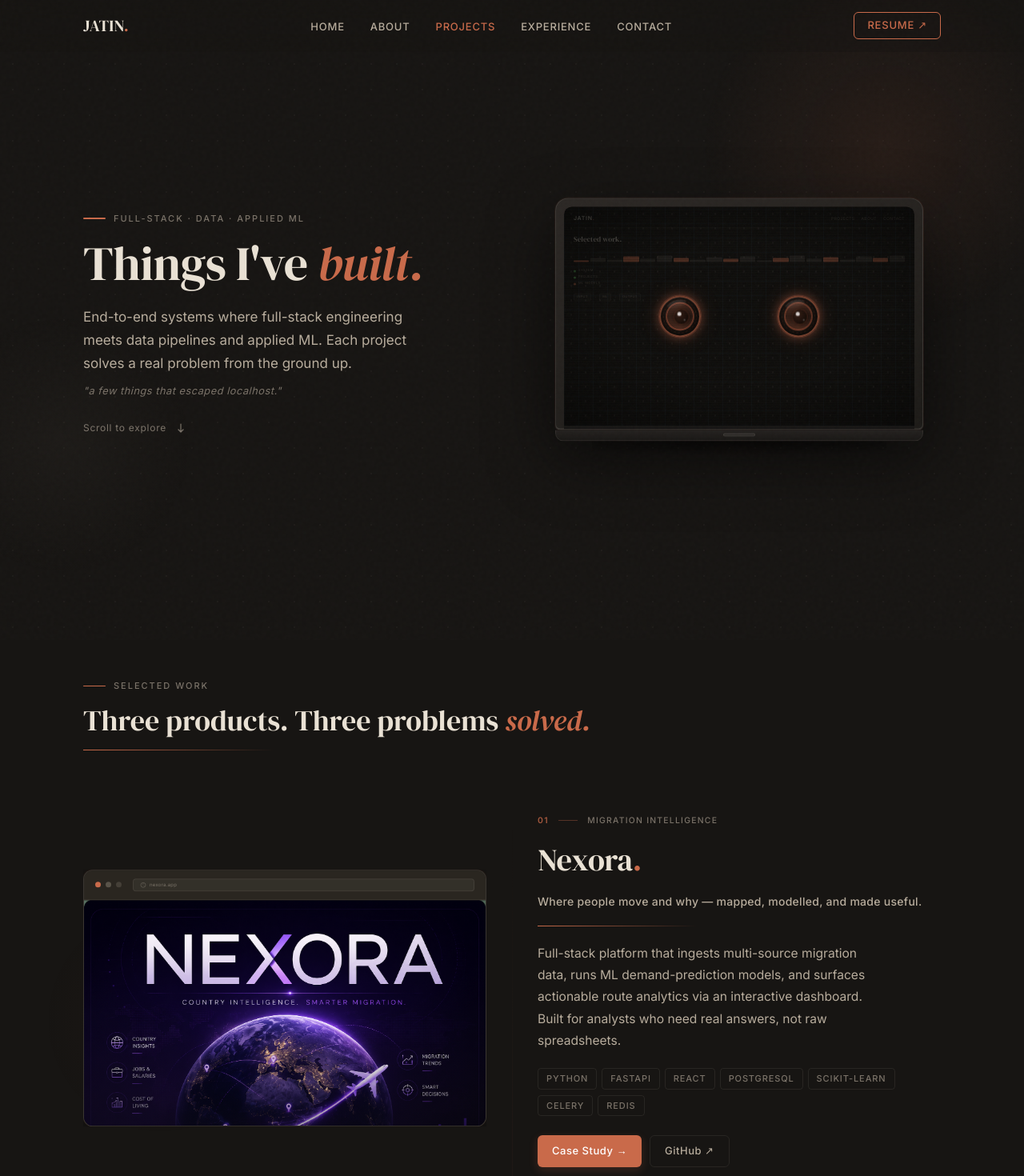
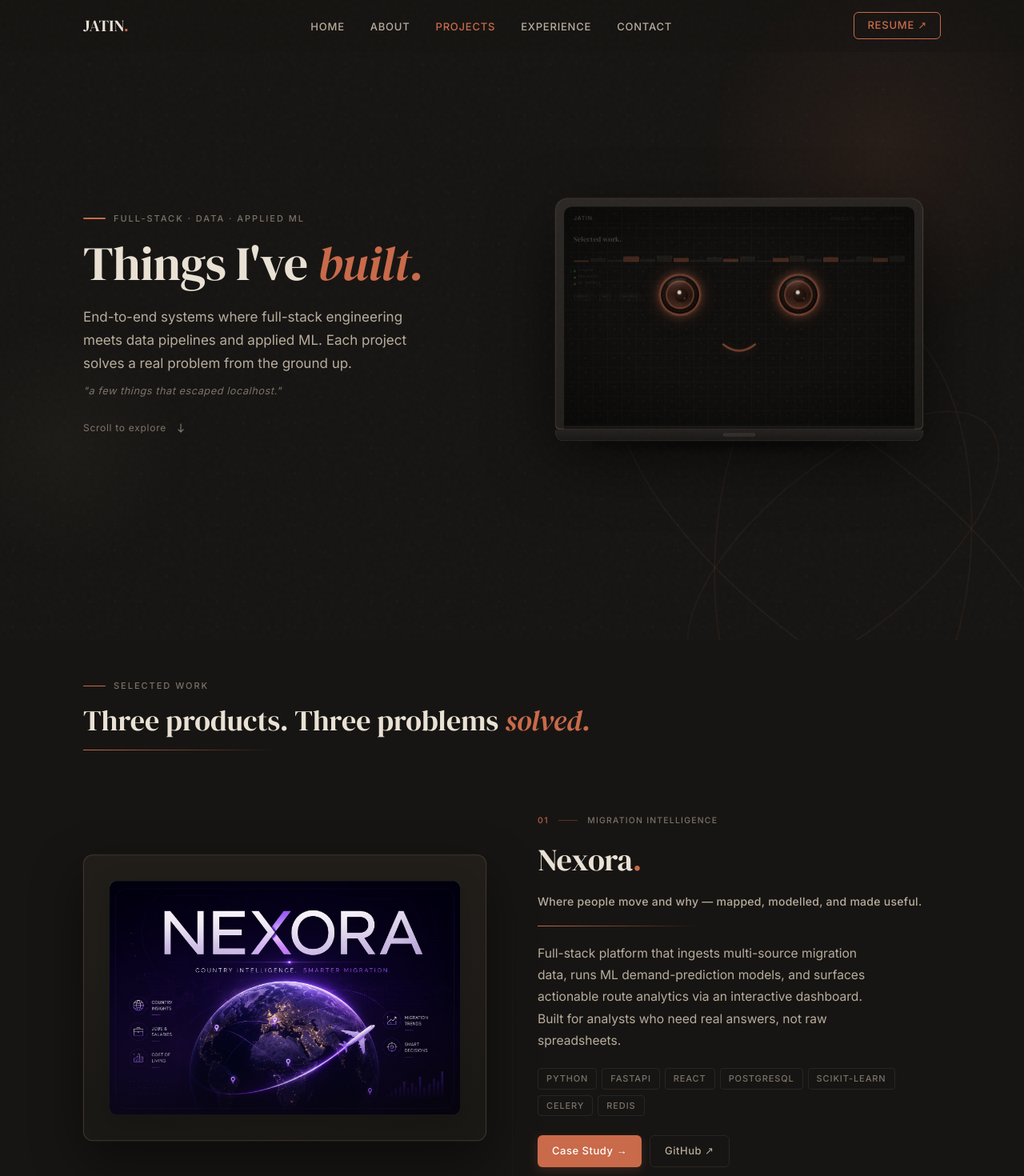
Before and after one commit to Jatin0422/Portfolio, a React app: page /projects in a window 1280 px wide. Shown: the top 1470 px of the page at 80% size. Built offline with nearby package versions, Linux system fonts and the light colour scheme; the HTML template or start-up script is replaced by a standard one.

Commit message:
finish project page

```diff
--- a/src/components/projects/LaptopEyes.jsx
+++ b/src/components/projects/LaptopEyes.jsx
@@ -241,18 +241,45 @@ export default function LaptopEyes() {
               backgroundImage: 'repeating-linear-gradient(0deg, rgba(0,0,0,0.12) 0px, rgba(0,0,0,0.12) 1px, transparent 1px, transparent 3px)',
             }} />
 
-            {/* ─ Eyes ─ */}
+            {/* ─ Face (Eyes + Smile) ─ */}
             <div style={{
               position: 'absolute',
               inset: 0,
               display: 'flex',
+              flexDirection: 'column',
               alignItems: 'center',
               justifyContent: 'center',
-              gap: '22%',
               zIndex: 15,
             }}>
-              <Eye px={px} py={py} id="eye-left" />
-              <Eye px={px} py={py} id="eye-right" />
+              <div style={{
+                display: 'flex',
+                alignItems: 'center',
+                justifyContent: 'center',
+                gap: '22%',
+                width: '100%',
+              }}>
+                <Eye px={px} py={py} id="eye-left" />
+                <Eye px={px} py={py} id="eye-right" />
+              </div>
+
+              {/* Smile */}
+              <svg
+                width="48"
+                height="22"
+                viewBox="0 0 48 22"
+                style={{
+                  marginTop: '32px',
+                  filter: 'drop-shadow(0 2px 6px rgba(201,106,74,0.35))'
+                }}
+              >
+                <path
+                  d="M 4 4 Q 24 20 44 4"
+                  fill="none"
+                  stroke="rgba(201,106,74,0.55)"
+                  strokeWidth="2.5"
+                  strokeLinecap="round"
+                />
+              </svg>
             </div>
 
             {/* Screen vignette */}
--- a/src/components/projects/ProjectCard.jsx
+++ b/src/components/projects/ProjectCard.jsx
@@ -12,7 +12,7 @@ const PROJECT_IMAGES = {
   rentwise: rentwiseImg,
 }
 
-/* ── Browser-frame container with real screenshot ─────────── */
+/* ── Visual container with real screenshot ─────────── */
 function ProjectMockup({ project }) {
   return (
     <div style={{
@@ -22,40 +22,14 @@ function ProjectMockup({ project }) {
       border: '1px solid var(--border-normal)',
       boxShadow: '0 24px 64px rgba(0,0,0,0.45), 0 0 0 1px rgba(201,106,74,0.06)',
       overflow: 'hidden',
+      position: 'relative',
+      padding: '32px',
     }}>
-      {/* Browser chrome */}
-      <div style={{
-        display: 'flex', alignItems: 'center', gap: '6px',
-        padding: '10px 14px',
-        borderBottom: '1px solid var(--border-subtle)',
-        background: 'var(--bg-raised)',
-      }}>
-        {['#C96A4A', '#B8AD9D55', '#7A726855'].map((c, i) => (
-          <span key={i} style={{ width: '7px', height: '7px', borderRadius: '50%', background: c }} />
-        ))}
-        <div style={{
-          flex: 1, marginLeft: '8px', height: '16px', borderRadius: '4px',
-          background: 'rgba(233,225,212,0.05)', border: '1px solid rgba(233,225,212,0.08)',
-          display: 'flex', alignItems: 'center', paddingLeft: '8px', gap: '4px',
-        }}>
-          <svg width="8" height="8" viewBox="0 0 8 8" aria-hidden="true">
-            <circle cx="4" cy="4" r="3" fill="none" stroke="rgba(122,114,104,0.5)" strokeWidth="1" />
-            <path d="M4 2v2l1 1" stroke="rgba(122,114,104,0.5)" strokeWidth="1" strokeLinecap="round" />
-          </svg>
-          <span style={{ fontSize: '6px', color: 'var(--text-muted)', letterSpacing: '0.04em', fontFamily: 'var(--font-sans)' }}>
-            {project.url}
-          </span>
-        </div>
-      </div>
-
-      {/* Screenshot */}
-      <div style={{ position: 'relative', aspectRatio: '16/9', overflow: 'hidden' }}>
       <img
         src={PROJECT_IMAGES[project.id]}
         alt={`${project.title} product screenshot`}
-          loading="eager"
-          decoding="async"
-          style={{ width: '100%', height: '100%', objectFit: 'cover', objectPosition: 'top center', display: 'block' }}
+        loading="lazy"
+        style={{ width: '100%', height: 'auto', display: 'block', borderRadius: '8px', boxShadow: '0 8px 32px rgba(0,0,0,0.2)' }}
         onError={e => { e.currentTarget.style.outline = '2px solid red'; console.error('IMG FAILED:', e.currentTarget.src) }}
       />
       {/* Vignette */}
@@ -63,7 +37,6 @@ function ProjectMockup({ project }) {
         position: 'absolute', inset: 0, pointerEvents: 'none',
         background: 'radial-gradient(ellipse 100% 100% at 50% 0%, transparent 55%, rgba(14,13,11,0.35) 100%)',
       }} />
-      </div>
     </div>
   )
 }
@@ -132,9 +105,6 @@ export default function ProjectCard({ project, index }) {
   const imgCol  = isEven ? '1' : '2'
   const textCol = isEven ? '2' : '1'
 
-  // Clip direction: image slides in from left (even) or right (odd)
-  const clipFrom = isEven ? 'inset(0 100% 0 0)' : 'inset(0 0 0 100%)'
-
   // Text slides in from right (even) or left (odd)
   const textX = isEven ? 40 : -40
 
@@ -168,10 +138,10 @@ export default function ProjectCard({ project, index }) {
       {/* ── Image panel ── */}
       <motion.div
         style={{ y: mockupY, gridColumn: imgCol, gridRow: '1', zIndex: 1 }}
-        initial={{ opacity: 0, clipPath: clipFrom }}
-        whileInView={{ opacity: 1, clipPath: 'inset(0 0% 0 0%)' }}
+        initial={{ opacity: 0, x: isEven ? -40 : 40 }}
+        whileInView={{ opacity: 1, x: 0 }}
         viewport={{ once: false, amount: 0.2 }}
-        transition={{ duration: 0.85, ease: [0.19, 1, 0.22, 1] }}
+        transition={{ duration: 0.8, delay: 0.1, ease: [0.19, 1, 0.22, 1] }}
         className="project-visual"
       >
         <ProjectMockup project={project} />
--- a/src/components/projects/ProjectsHero.jsx
+++ b/src/components/projects/ProjectsHero.jsx
@@ -45,6 +45,15 @@ export default function ProjectsHero() {
         background: 'radial-gradient(circle, rgba(184,173,157,0.04) 0%, transparent 65%)',
         pointerEvents: 'none', y: y2,
       }} />
+      <div className="projects-orbits" aria-hidden="true">
+        <svg viewBox="0 0 800 600" fill="none" role="presentation">
+          <g>
+            <ellipse cx="400" cy="300" rx="360" ry="132" transform="rotate(-18 400 300)" />
+            <ellipse cx="400" cy="300" rx="318" ry="168" transform="rotate(38 400 300)" />
+            <ellipse cx="400" cy="300" rx="250" ry="108" transform="rotate(84 400 300)" />
+          </g>
+        </svg>
+      </div>
 
       {/* Content grid */}
       <div
--- a/src/styles/index.css
+++ b/src/styles/index.css
@@ -83,6 +83,15 @@ body::after {
 @keyframes orbitSpinReverse {
   from { transform: rotate(0deg); }
   to   { transform: rotate(-360deg); }
+}
+
+@keyframes projectsOrbitEnter {
+  from { opacity: 0; transform: scale(0.94); }
+  to { opacity: 1; transform: scale(1); }
+}
+
+@keyframes projectsOrbitRotate {
+  to { transform: rotate(360deg); }
 }
 
 @keyframes pulseGlow {
@@ -200,6 +209,27 @@ html, body { overflow-x: hidden; max-width: 100%; }
 /* ── Projects page ───────────────────────────────────────── */
 .project-card { overflow: visible; }
 
+.projects-orbits {
+  position: absolute;
+  width: min(78vw, 760px);
+  aspect-ratio: 4 / 3;
+  top: 50%;
+  right: -12%;
+  pointer-events: none;
+  opacity: 0;
+  animation: projectsOrbitEnter 1.2s var(--ease-out-expo) both;
+}
+.projects-orbits svg { width: 100%; height: 100%; overflow: visible; }
+.projects-orbits g {
+  transform-origin: 400px 300px;
+  animation: projectsOrbitRotate 38s linear infinite;
+}
+.projects-orbits ellipse { stroke: rgba(201, 106, 74, 0.13); stroke-width: 1; }
+
+@media (max-width: 900px) {
+  .projects-orbits { width: min(125vw, 620px); top: 58%; right: -35%; }
+}
+
 @media (max-width: 860px) {
   .project-card {
     grid-template-columns: 1fr !important;
@@ -215,9 +245,10 @@ html, body { overflow-x: hidden; max-width: 100%; }
 
 @media (prefers-reduced-motion: reduce) {
   .project-visual,
-  .project-text {
+  .project-text, .projects-orbits {
     clip-path: none !important;
     opacity: 1 !important;
     transform: none !important;
+    animation: none !important;
   }
 }
```
Lines whose indentation alone changed are shown as unchanged.
